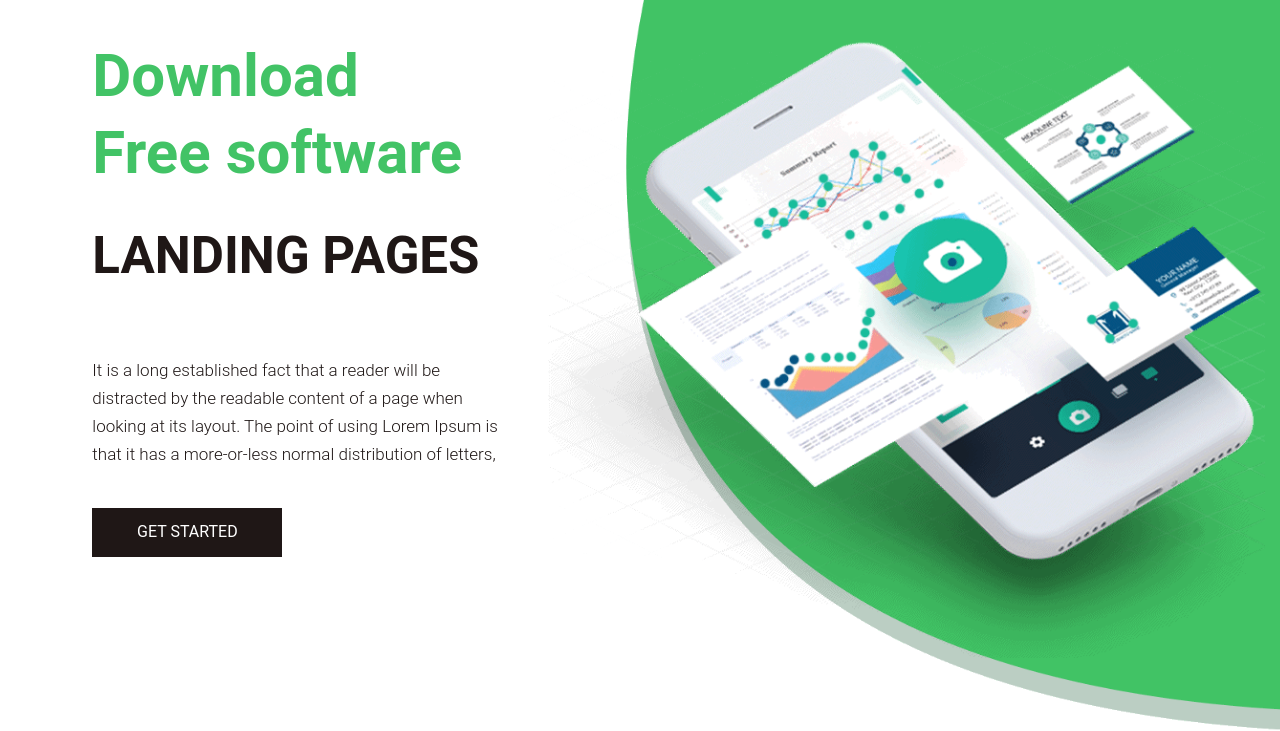
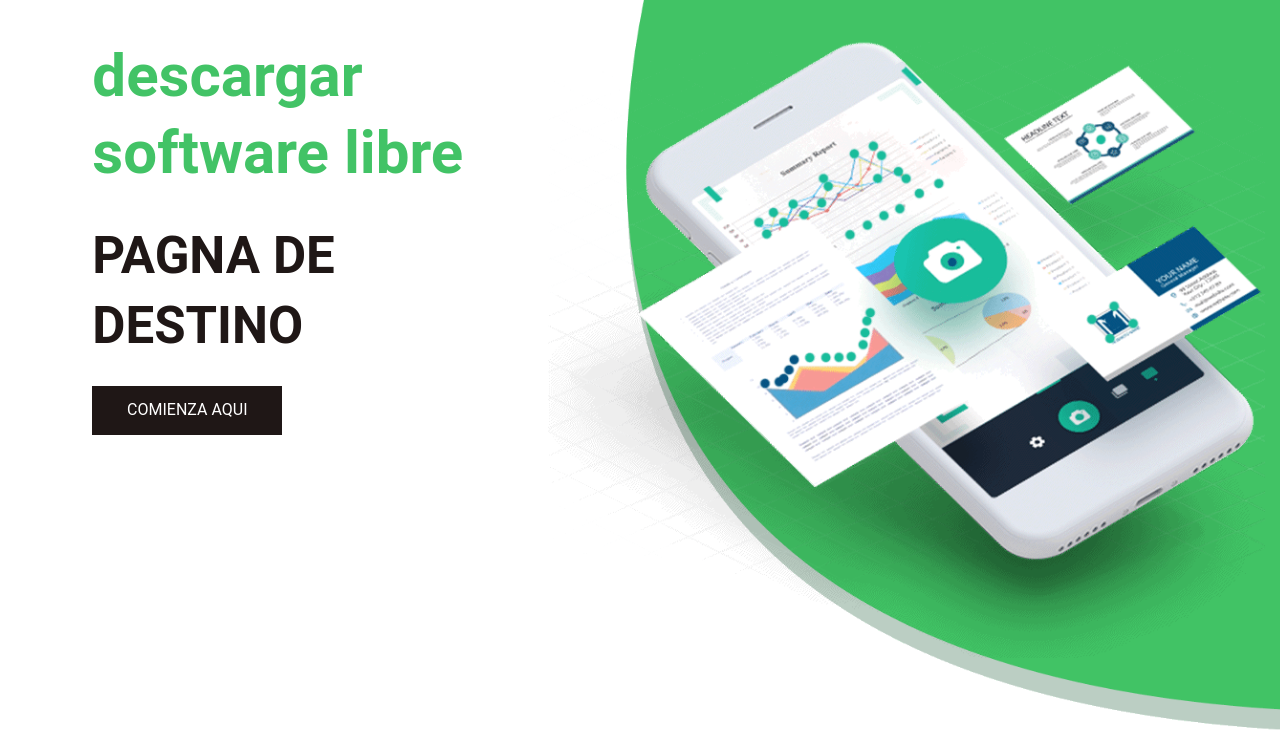
Before and after one commit to EduardoFigue001/capacitacion, a plain HTML site: page index.html in a window 1280 px wide. Shown: the part 95-826 px from the top of the page. Drawn offline with nearby package versions, Linux system fonts and the light colour scheme.

Commit message:
Add files via upload

```diff
--- a/index.html
+++ b/index.html
@@ -71,10 +71,10 @@
                   <div class="row d_flex">
                      <div class="col-md-5">
                         <div class="text-bg">
-                           <span>Download <br> Free software</span>
-                           <h1>landing pages</h1>
-                           <p>It is a long established fact that a reader will be distracted by the readable content of a page when looking at its layout. The point of using Lorem Ipsum is that it has a more-or-less normal distribution of letters,</p>
-                           <a href="#">Get Started</a>
+                           <span>descargar <br> software libre</span>
+                           <h1>pagna de destino</h1>
+                           <ppuede ingresar a nuestro sitio y descargar el aplicativo,</p>
+                           <a href="#">comienza aqui</a>
                         </div>
                      </div>
                      <div class="col-md-7">
```
